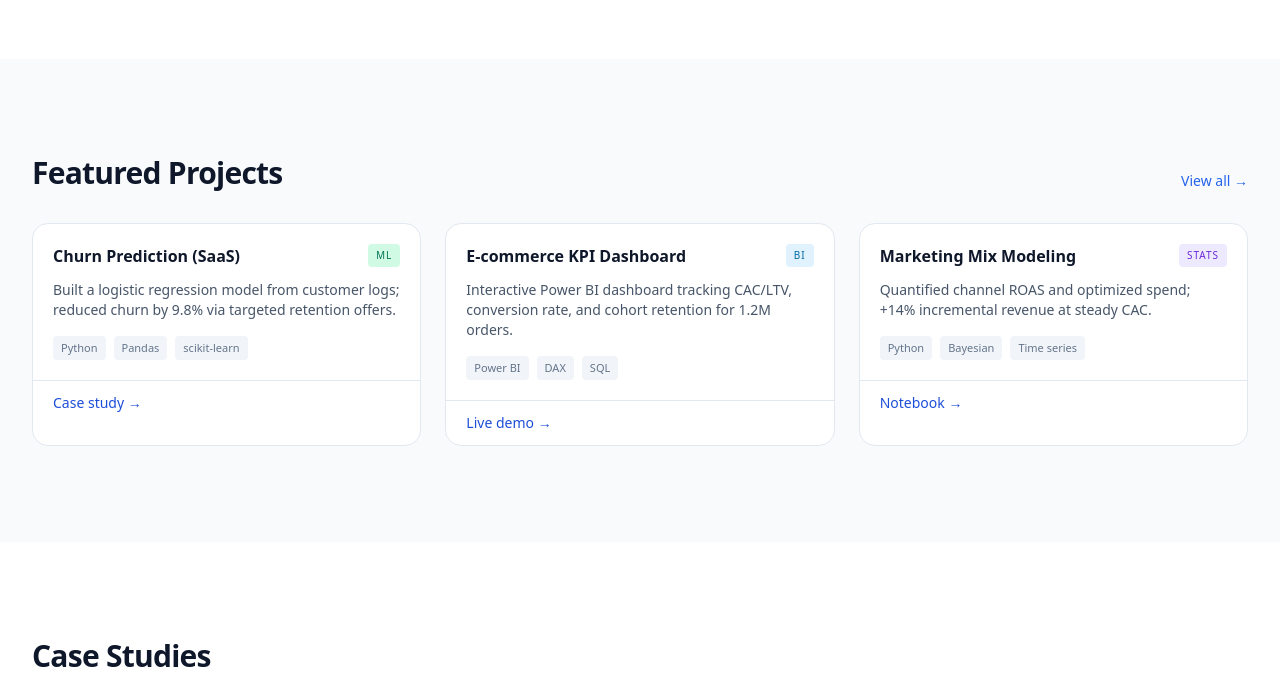
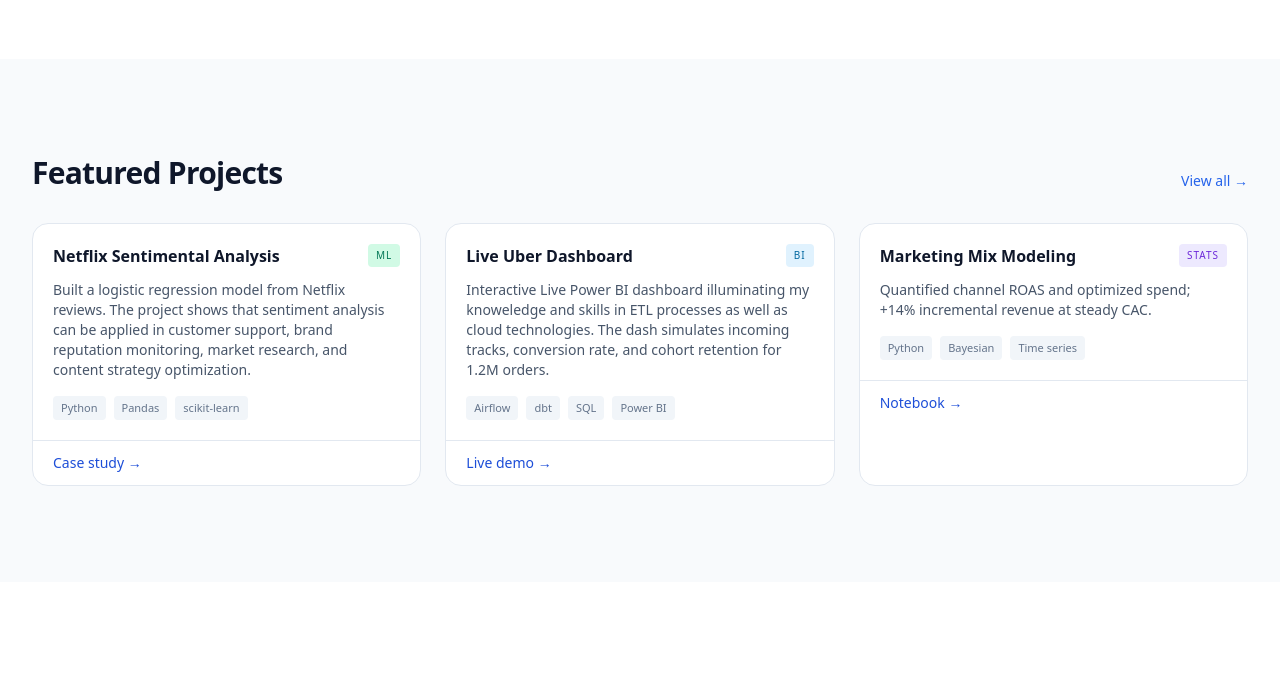
Before and after one commit to tinashejm4/portfolio, a Django app: template templates/index.html in a window 1280 px wide. Shown: the part 1369-2044 px from the top of the page. Run offline with Django 5.2, Linux system fonts and the light colour scheme; the template is opened without the code that fills it, so the values that code supplies are empty; some libraries are stand-ins or nearby versions.

Commit message:
Added Sentimental Analysis Project

```diff
--- a/templates/index.html
+++ b/templates/index.html
@@ -226,6 +226,22 @@
         <article class="group rounded-2xl border border-slate-200 dark:border-slate-800 overflow-hidden bg-white dark:bg-slate-950">
           <div class="p-5">
             <div class="flex items-center justify-between mb-3">
+              <h3 class="font-semibold">Netflix Sentimental Analysis</h3>
+              <span class="text-[10px] uppercase tracking-widest bg-emerald-100 text-emerald-700 dark:bg-emerald-900/40 dark:text-emerald-300 px-2 py-1 rounded">ML</span>
+            </div>
+            <p class="text-sm text-slate-600 dark:text-slate-300">Built a logistic regression model from Netflix reviews. The project shows that sentiment analysis can be applied in customer support, brand reputation monitoring, market research, and content strategy optimization.</p>
+            <ul class="mt-4 flex flex-wrap gap-2 text-[11px] text-slate-500">
+              <li class="px-2 py-1 rounded bg-slate-100 dark:bg-slate-900">Python</li>
+              <li class="px-2 py-1 rounded bg-slate-100 dark:bg-slate-900">Pandas</li>
+              <li class="px-2 py-1 rounded bg-slate-100 dark:bg-slate-900">scikit-learn</li>
+            </ul>
+          </div>
+          <a target="_blank" rel="noopener noreferrer" href="https://medium.com/@tinashejm4/what-do-people-really-think-of-netflix-f6d6cf8cbdee" class="block px-5 py-3 text-sm font-medium text-brand-700 dark:text-brand-300 border-t border-slate-200 dark:border-slate-800 group-hover:bg-slate-50 dark:group-hover:bg-slate-900">Case study →</a>
+        </article>
+
+<!--         <article class="group rounded-2xl border border-slate-200 dark:border-slate-800 overflow-hidden bg-white dark:bg-slate-950">
+          <div class="p-5">
+            <div class="flex items-center justify-between mb-3">
               <h3 class="font-semibold">Churn Prediction (SaaS)</h3>
               <span class="text-[10px] uppercase tracking-widest bg-emerald-100 text-emerald-700 dark:bg-emerald-900/40 dark:text-emerald-300 px-2 py-1 rounded">ML</span>
             </div>
@@ -237,19 +253,21 @@
             </ul>
           </div>
           <a href="#" class="block px-5 py-3 text-sm font-medium text-brand-700 dark:text-brand-300 border-t border-slate-200 dark:border-slate-800 group-hover:bg-slate-50 dark:group-hover:bg-slate-900">Case study →</a>
-        </article>
+        </article> -->
+
         <!-- Card 2 -->
         <article class="group rounded-2xl border border-slate-200 dark:border-slate-800 overflow-hidden bg-white dark:bg-slate-950">
           <div class="p-5">
             <div class="flex items-center justify-between mb-3">
-              <h3 class="font-semibold">E‑commerce KPI Dashboard</h3>
+              <h3 class="font-semibold">Live Uber Dashboard</h3>
               <span class="text-[10px] uppercase tracking-widest bg-sky-100 text-sky-700 dark:bg-sky-900/40 dark:text-sky-300 px-2 py-1 rounded">BI</span>
             </div>
-            <p class="text-sm text-slate-600 dark:text-slate-300">Interactive Power BI dashboard tracking CAC/LTV, conversion rate, and cohort retention for 1.2M orders.</p>
+            <p class="text-sm text-slate-600 dark:text-slate-300">Interactive Live Power BI dashboard illuminating my knoweledge and skills in ETL processes as well as cloud technologies. The dash simulates incoming tracks, conversion rate, and cohort retention for 1.2M orders.</p>
             <ul class="mt-4 flex flex-wrap gap-2 text-[11px] text-slate-500">
+              <li class="px-2 py-1 rounded bg-slate-100 dark:bg-slate-900">Airflow</li>
+              <li class="px-2 py-1 rounded bg-slate-100 dark:bg-slate-900">dbt</li>
+              <li class="px-2 py-1 rounded bg-slate-100 dark:bg-slate-900">SQL</li>
               <li class="px-2 py-1 rounded bg-slate-100 dark:bg-slate-900">Power BI</li>
-              <li class="px-2 py-1 rounded bg-slate-100 dark:bg-slate-900">DAX</li>
-              <li class="px-2 py-1 rounded bg-slate-100 dark:bg-slate-900">SQL</li>
             </ul>
           </div>
           <a href="#" class="block px-5 py-3 text-sm font-medium text-brand-700 dark:text-brand-300 border-t border-slate-200 dark:border-slate-800 group-hover:bg-slate-50 dark:group-hover:bg-slate-900">Live demo →</a>
```
